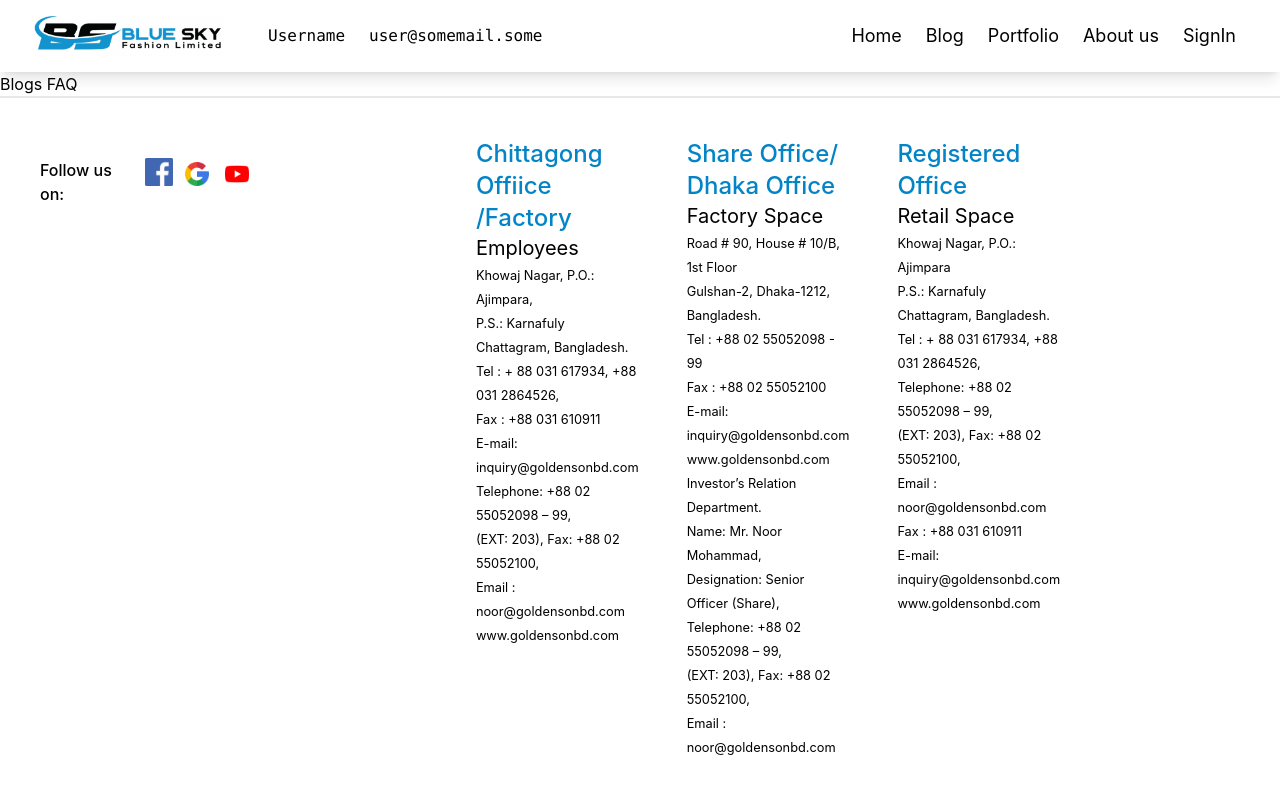
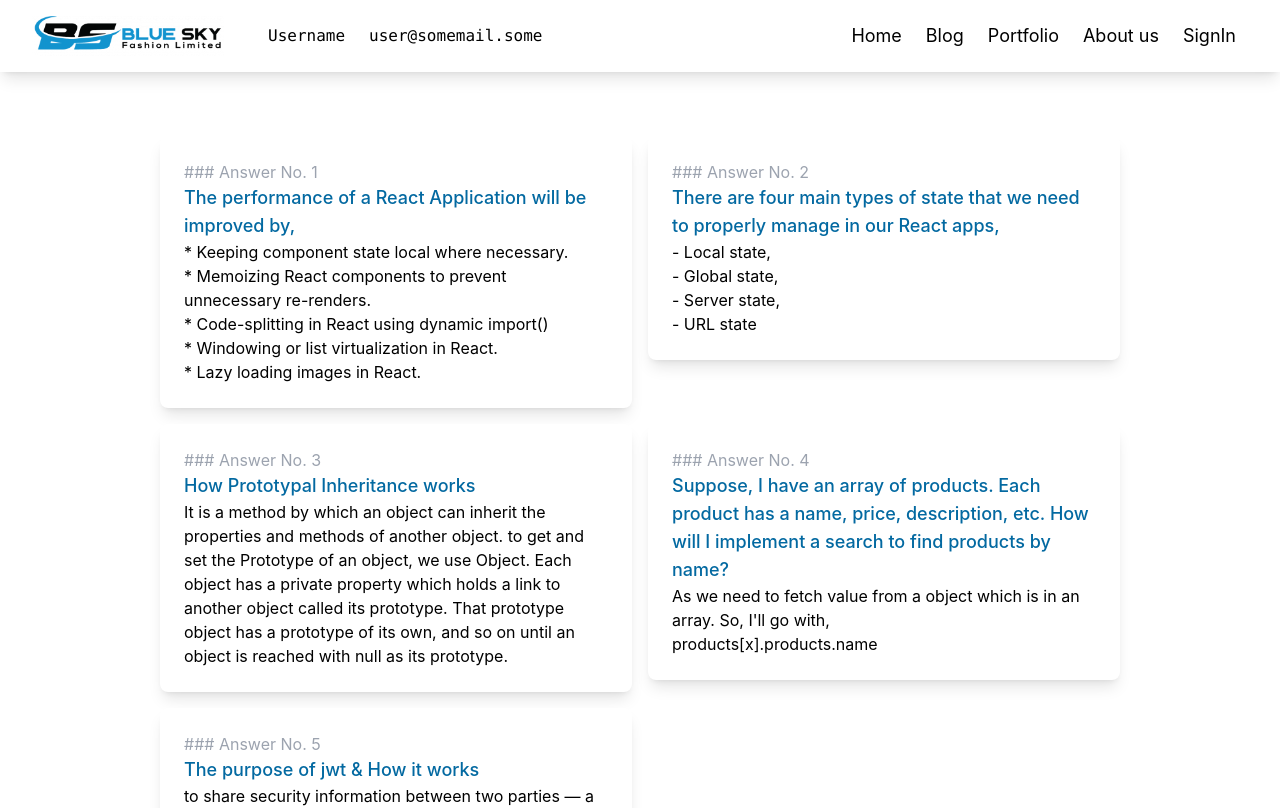
Before and after one commit to ijTuhin/manufacturer-site-ui, a React (Create React App) app: page /blogs in a window 1280 px wide. Shown: the top 808 px of the page. Built offline with nearby package versions, Linux system fonts and the light colour scheme; what tw-elements would draw is missing.

Commit message:
blog page 4 answers are done

```diff
--- a/src/routes/Blogs/Blogs.js
+++ b/src/routes/Blogs/Blogs.js
@@ -2,8 +2,55 @@ import React from 'react';
 
 const Blogs = () => {
     return (
-        <div>
-            <h2>Blogs FAQ</h2>
+        <div className="grid grid-cols-1 md:grid-cols-2 gap-4 mx-10 my-16 md:mx-40">
+
+            <div id="multiCollapseExample1">
+                <div className="block p-6 rounded-lg shadow-lg bg-white">
+                    <span className='text-gray-400'>### Answer No. 1</span> <br />
+                    <span className='font-medium text-sky-700 text-lg'>The performance of a React Application will be improved by,</span><br />
+                    * Keeping component state local where necessary. <br />
+                    * Memoizing React components to prevent unnecessary re-renders. <br />
+                    * Code-splitting in React using dynamic import() <br />
+                    * Windowing or list virtualization in React. <br />
+                    * Lazy loading images in React. <br />
+                </div>
+            </div>
+
+            <div id="multiCollapseExample2">
+                <div className="block p-6 rounded-lg shadow-lg bg-white">
+                    <span className='text-gray-400'>### Answer No. 2</span> <br />
+                    <span className='font-medium text-sky-700 text-lg'>There are four main types of state that we need to properly manage in our React apps,</span><br />
+                    - Local state, <br />
+                    - Global state, <br />
+                    - Server state, <br />
+                    - URL state
+                </div>
+            </div>
+
+            <div id="multiCollapseExample1">
+                <div className="block p-6 rounded-lg shadow-lg bg-white">
+                    <span className='text-gray-400'>### Answer No. 3</span> <br />
+                    <span className='font-medium text-sky-700 text-lg'>How Prototypal Inheritance works</span><br />
+                    It is a method by which an object can inherit the properties and methods of another object. to get and set the Prototype of an object, we use Object. Each object has a private property which holds a link to another object called its prototype. That prototype object has a prototype of its own, and so on until an object is reached with null as its prototype.
+                </div>
+            </div>
+
+            <div id="multiCollapseExample2">
+                <div className="block p-6 rounded-lg shadow-lg bg-white">
+                    <span className='text-gray-400'>### Answer No. 4</span> <br />
+                    <span className='font-medium text-sky-700 text-lg'>Suppose, I have an array of products. Each product has a name, price, description, etc. How will I implement a search to find products by name?</span><br />
+                    As we need to fetch value from a object which is in an array. So, I'll go with, <br /> products[x].products.name
+                </div>
+            </div>
+
+            <div id="multiCollapseExample2">
+                <div className="block p-6 rounded-lg shadow-lg bg-white">
+                    <span className='text-gray-400'>### Answer No. 5</span> <br />
+                    <span className='font-medium text-sky-700 text-lg'>The purpose of jwt & How it works</span><br />
+                    to share security information between two parties — a client and a server. JWT is a token based stateless authentication mechanism. <br />
+                    It works in this way that, Server generates a token that certifies user's identity, and sends it to the client. The client will send the token back to the server for each subsequent request, so the server knows the request comes from a particular identity.
+                </div>
+            </div>
         </div>
     );
 };
```
